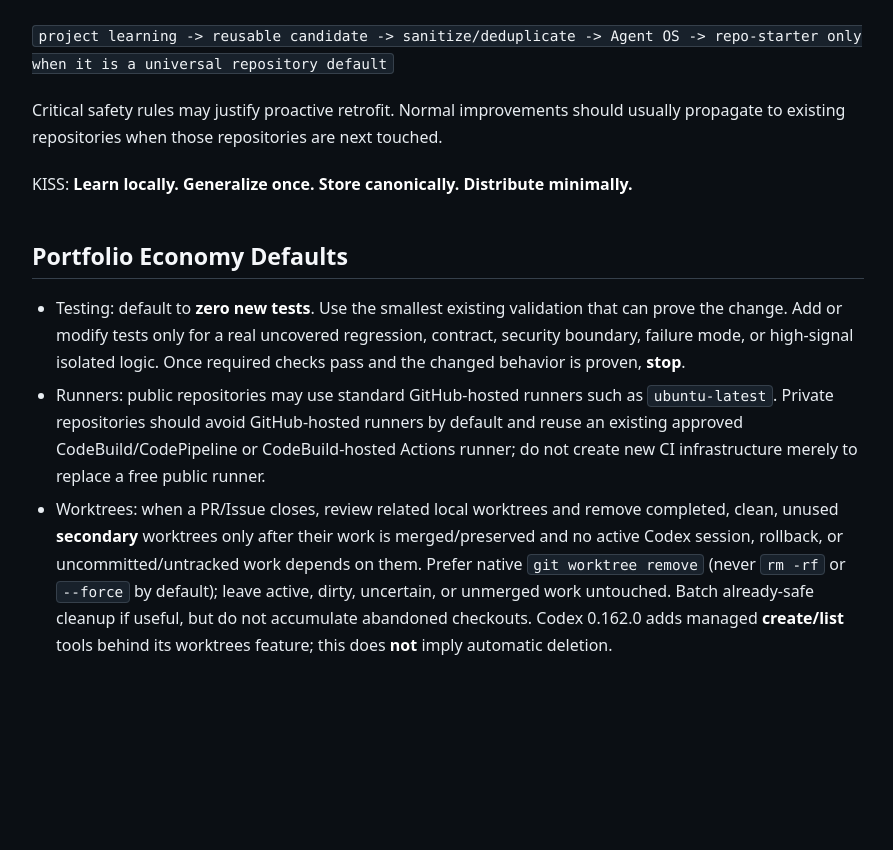
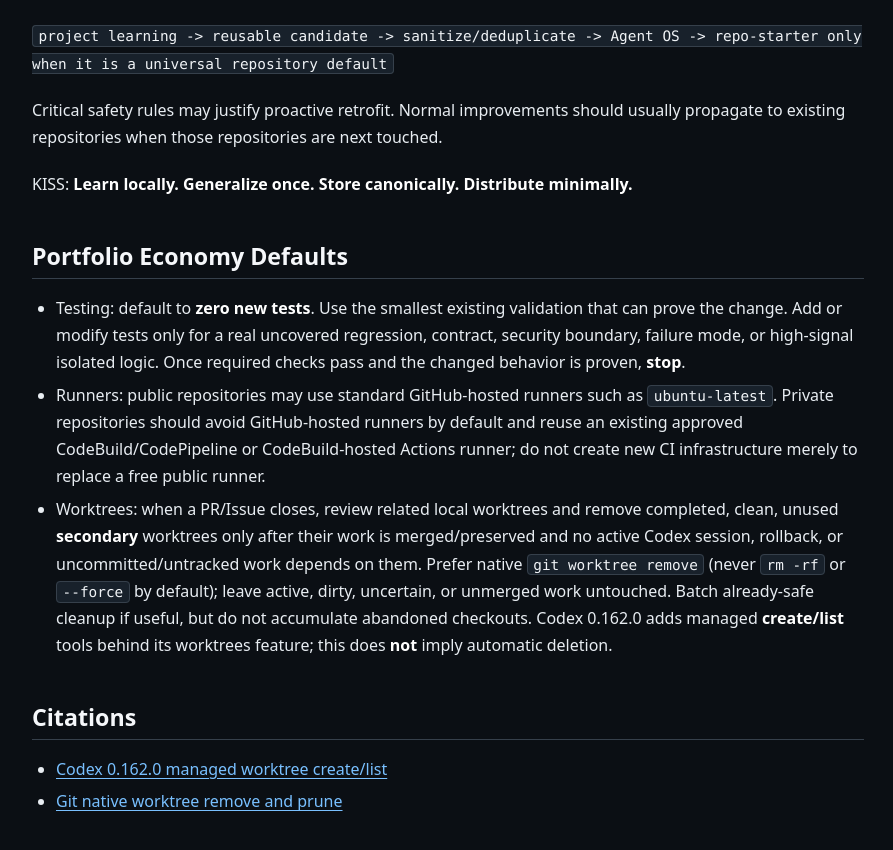
Before and after one commit to amitkarpe/agent-os, a Jekyll site: the page built from AGENTS.md, in a window 1280 px wide and 900 px high, scrolled down 2002 px. Shown: the top 850 px of the window, without its empty margins (192-1085 px from the left). Built offline with Jekyll 4.4.1, drawn with Linux system fonts in a browser that asks for light colours; our own code applies the rules of GitHub Pages for plain Markdown files; before the commit the page ends 2745 px from its top, so only the background shows below that.

Commit message:
docs: cite upstream managed-worktree release and git remove semantics

```diff
--- a/AGENTS.md
+++ b/AGENTS.md
@@ -91,3 +91,8 @@ KISS: **Learn locally. Generalize once. Store canonically. Distribute minimally.
 - Testing: default to **zero new tests**. Use the smallest existing validation that can prove the change. Add or modify tests only for a real uncovered regression, contract, security boundary, failure mode, or high-signal isolated logic. Once required checks pass and the changed behavior is proven, **stop**.
 - Runners: public repositories may use standard GitHub-hosted runners such as `ubuntu-latest`. Private repositories should avoid GitHub-hosted runners by default and reuse an existing approved CodeBuild/CodePipeline or CodeBuild-hosted Actions runner; do not create new CI infrastructure merely to replace a free public runner.
 - Worktrees: when a PR/Issue closes, review related local worktrees and remove completed, clean, unused **secondary** worktrees only after their work is merged/preserved and no active Codex session, rollback, or uncommitted/untracked work depends on them. Prefer native `git worktree remove` (never `rm -rf` or `--force` by default); leave active, dirty, uncertain, or unmerged work untouched. Batch already-safe cleanup if useful, but do not accumulate abandoned checkouts. Codex 0.162.0 adds managed **create/list** tools behind its worktrees feature; this does **not** imply automatic deletion.
+
+## Citations
+
+- [Codex 0.162.0 managed worktree create/list](https://github.com/openai/codex/releases/tag/rust-v0.162.0)
+- [Git native worktree remove and prune](https://git-scm.com/docs/git-worktree)
```
